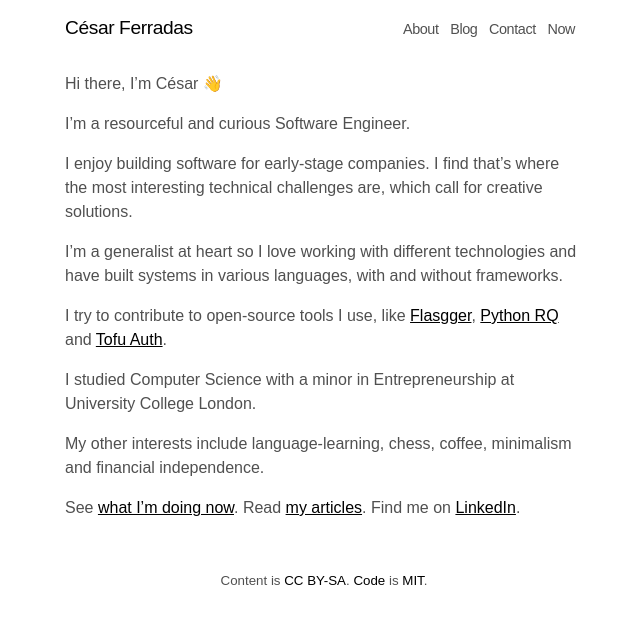
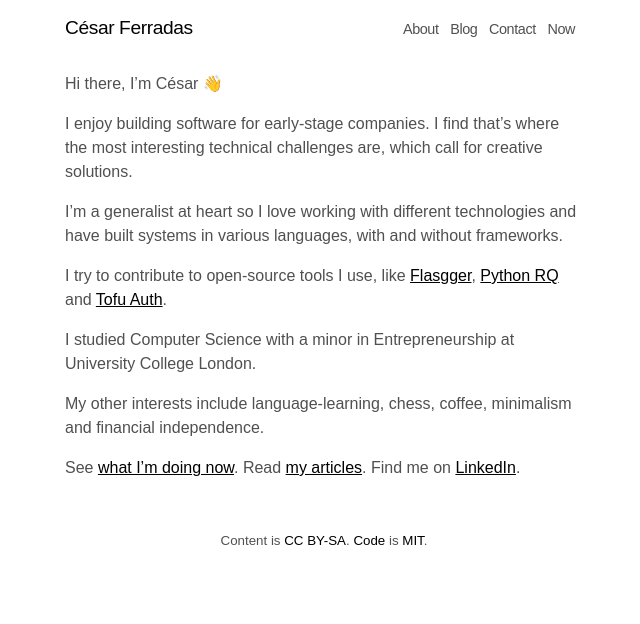
Before and after one commit to cesarferradas/ferrad.as, a Jekyll site: the page built from index.md, in a window 1280 px wide. Shown: the top 624 px of the page, without its empty margins (316-956 px from the left). Built offline with Jekyll 4.4.1, drawn with Linux system fonts in a browser that asks for light colours.

Commit message:
edit index

```diff
--- a/index.md
+++ b/index.md
@@ -4,8 +4,6 @@ title: ""
 ---
 
 Hi there, I'm César 👋
-
-I'm a resourceful and curious Software Engineer.
 
 I enjoy building software for early-stage companies. I find that's where the
 most interesting technical challenges are, which call for creative solutions.
```
